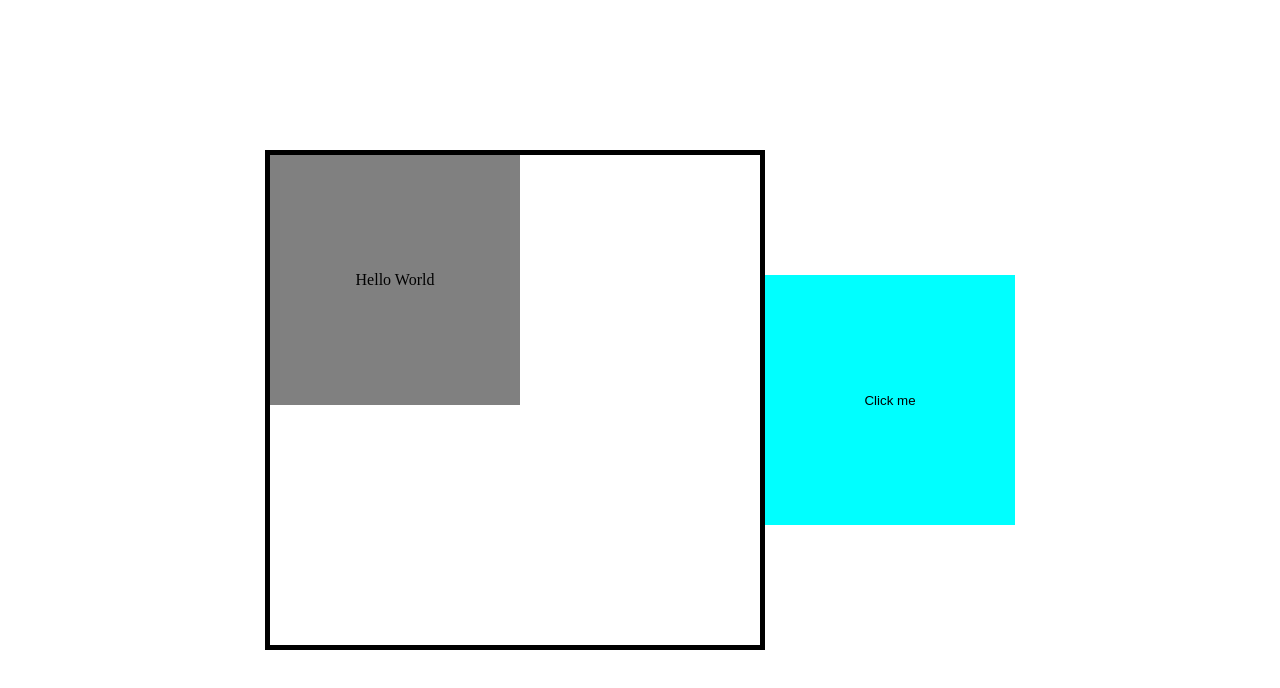
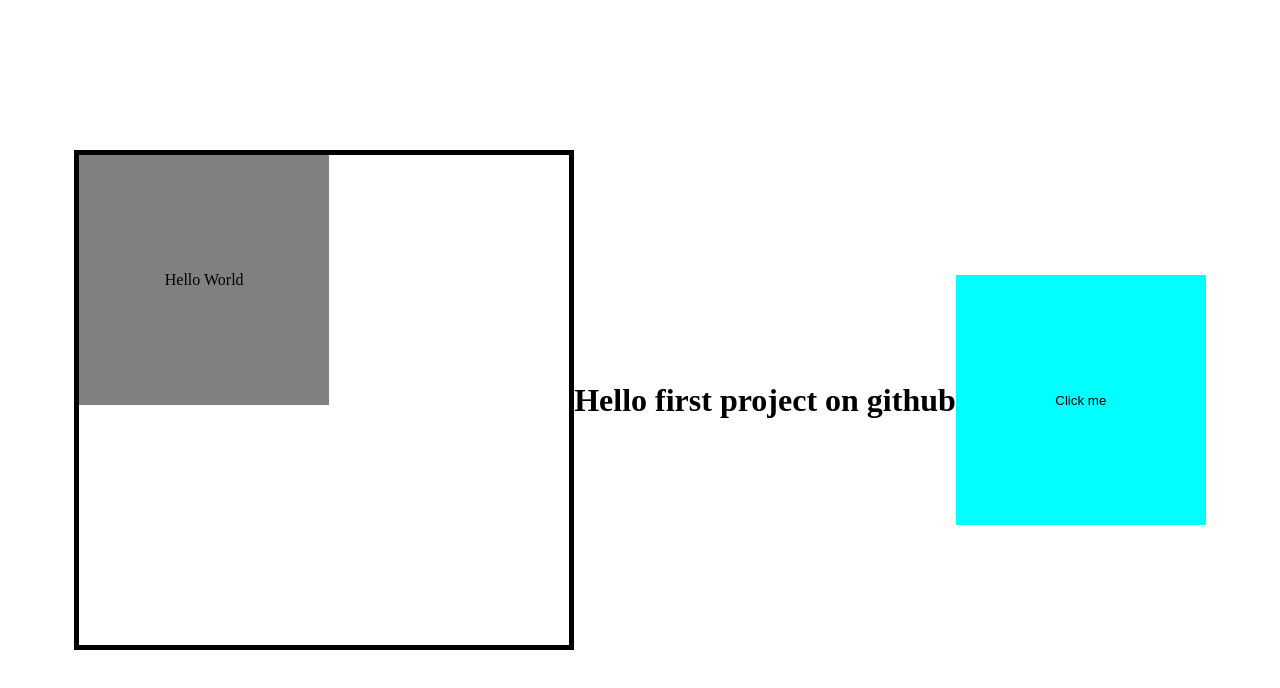
Before and after one commit to Nurzigit/Friday19-00, a plain HTML site: page index.html in a window 1280 px wide. Drawn offline with Linux system fonts and the light colour scheme.

Commit message:
Add new class github

```diff
--- a/index.html
+++ b/index.html
@@ -12,6 +12,9 @@
             Hello World
         </div>
     </div>
+    <div class="github">
+        <h1>Hello first project on github</h1>
+    </div>
     <button class="btn">Click me</button>
 </body>
 </html>
```
